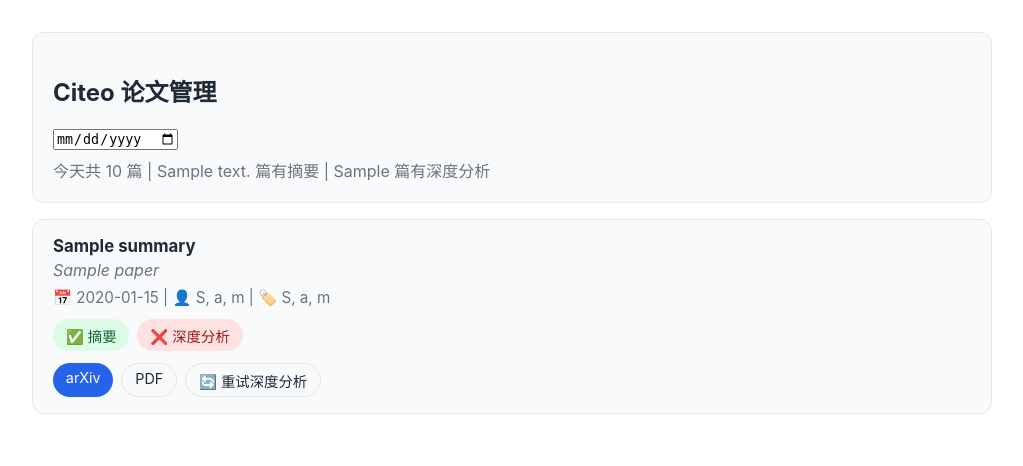
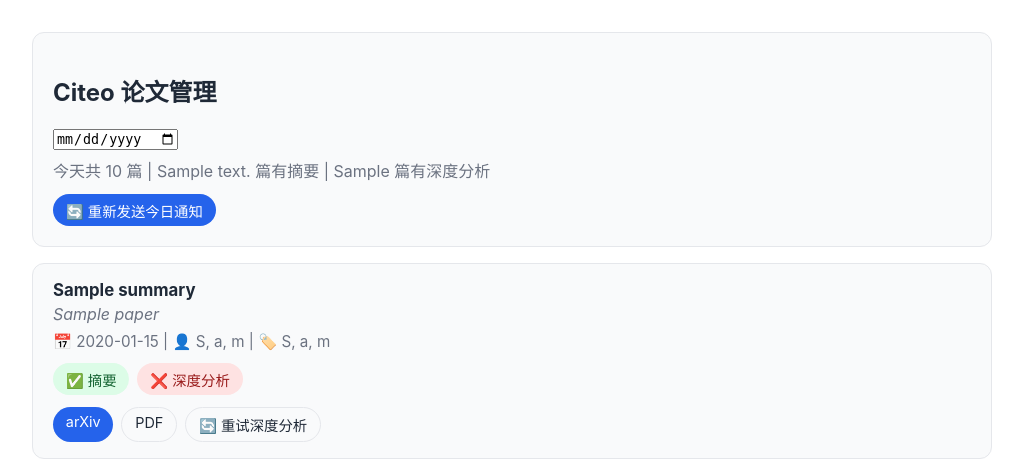
Before and after one commit to fjhdream/citeo, a FastAPI app: template src/citeo/api/templates/admin_papers.html in a window 1280 px wide. Shown: the top 466 px of the page, without its empty margins (128-1151 px from the left). Run offline with FastAPI, Linux system fonts and the light colour scheme; the template is opened without the code that fills it: most values are stand-ins (such as "Sample title", 1, 10 or a date in 2020); parts of the project's set-up code (start-up, migrations or seed data) failed here and were passed over.

Commit message:
feat: add re-trigger daily notification button to admin page

```diff
--- a/src/citeo/api/templates/admin_papers.html
+++ b/src/citeo/api/templates/admin_papers.html
@@ -99,6 +99,9 @@
             <input type="date" name="date" value="{{ selected_date }}" onchange="this.form.submit()">
         </form>
         <div class="stats">今天共 {{ stats.total }} 篇 | {{ stats.with_summary }} 篇有摘要 | {{ stats.with_analysis }} 篇有深度分析</div>
+        <div style="margin-top: 0.75rem;">
+            <button class="action primary" type="button" onclick="retriggerDailyTask(this)">🔄 重新发送今日通知</button>
+        </div>
     </section>
 
     <section class="paper-list">
@@ -176,6 +179,37 @@
         function retryAnalysis(arxivId, button) {
             return postAdminAction("/api/admin/papers/" + arxivId + "/retry-analysis", button, "🔄 重试深度分析");
         }
+
+        async function retriggerDailyTask(button) {
+            if (!confirm("确认重新发送今日所有论文的通知？")) return;
+
+            const headers = {"Content-Type": "application/json"};
+            const apiKey = document.body.dataset.apiKey;
+            if (apiKey) {
+                headers["X-API-Key"] = apiKey;
+            }
+
+            button.disabled = true;
+            button.textContent = "处理中...";
+
+            try {
+                const response = await fetch("/api/daily-task/trigger?force=true", {method: "POST", headers});
+                const payload = await response.json();
+
+                if (response.ok) {
+                    alert("✅ " + (payload.message || "通知已重新发送"));
+                    window.location.reload();
+                    return;
+                }
+
+                alert("❌ " + (payload.detail || "操作失败"));
+            } catch (err) {
+                alert("网络错误: " + err.message);
+            }
+
+            button.disabled = false;
+            button.textContent = "🔄 重新发送今日通知";
+        }
     </script>
 </body>
 </html>
```
